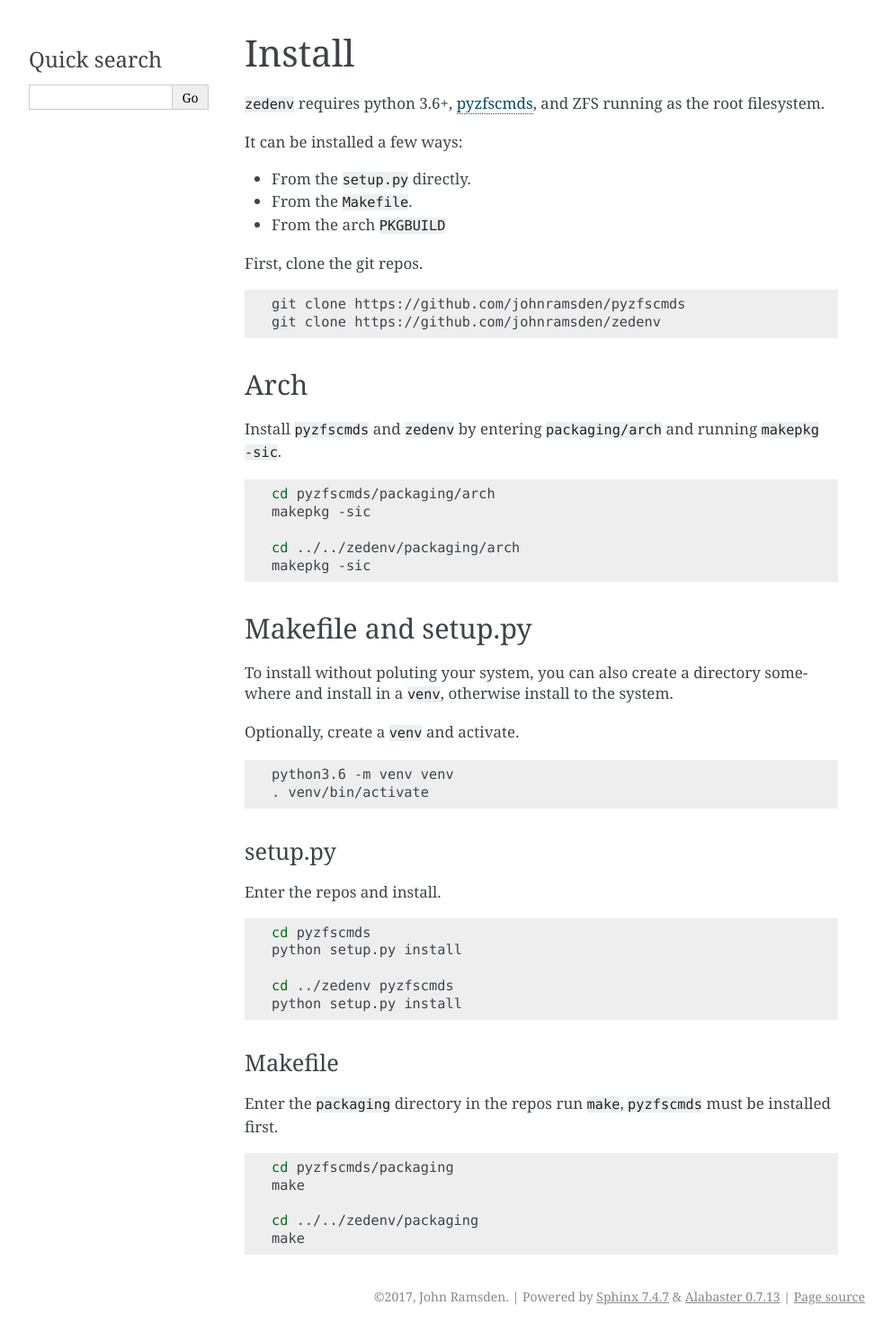
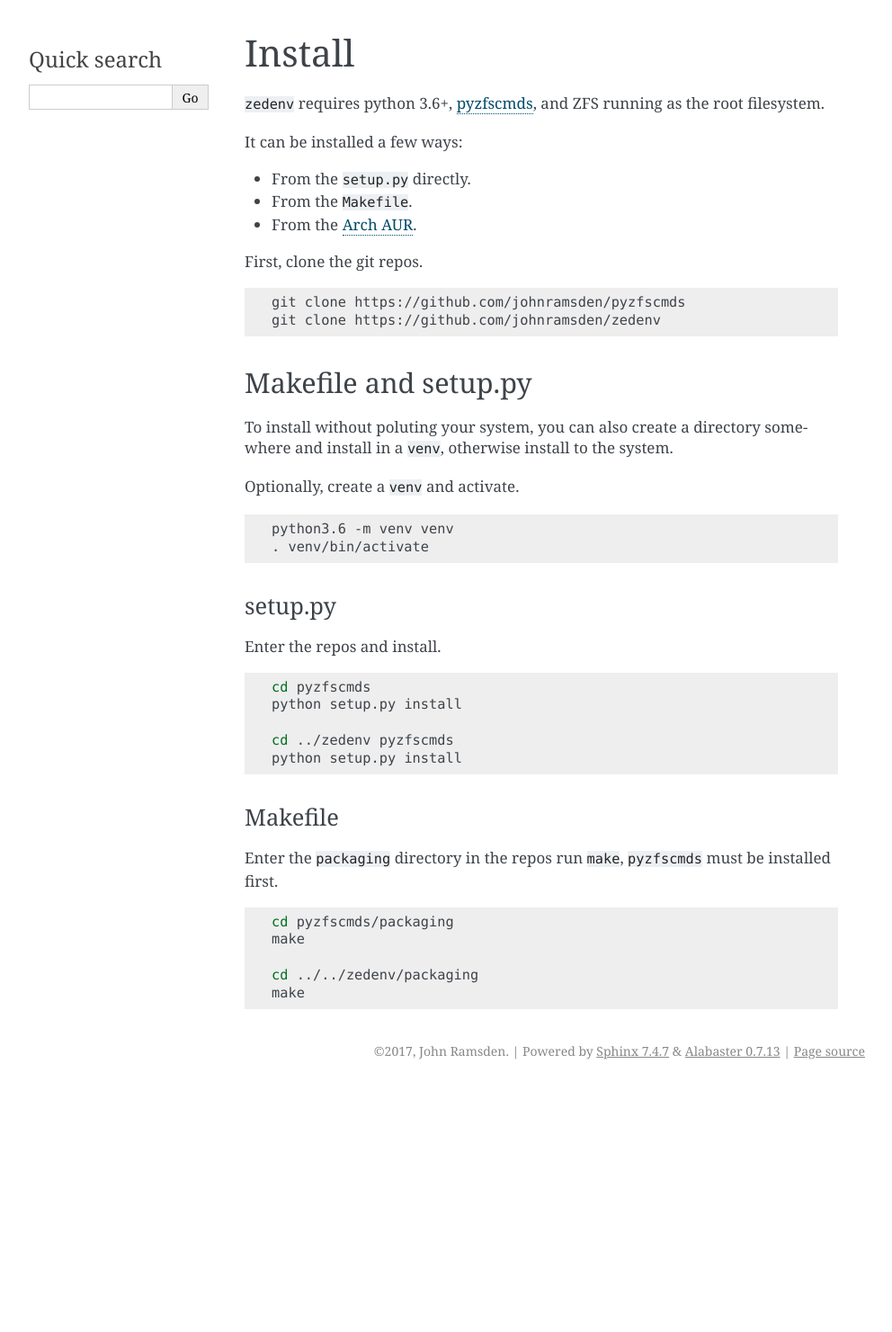
Before and after one commit to johnramsden/zedenv, a Sphinx documentation site: the page built from doc/source/install.rst, in a window 1280 px wide. Shown: the whole page at 90% size, without its empty margins (148-1140 px from the left). Built offline with Sphinx 7.4.7, drawn with Linux system fonts in a browser that asks for light colours; after the commit the page ends 1208 px from its top, so only the background shows below that.

Commit message:
Add link to AUR for Arch package

```diff
--- a/doc/source/install.rst
+++ b/doc/source/install.rst
@@ -10,7 +10,7 @@ It can be installed a few ways:
 
 * From the ``setup.py`` directly.
 * From the ``Makefile``.
-* From the arch ``PKGBUILD``
+* From the `Arch AUR <https://aur.archlinux.org/packages/zedenv/>`_.
 
 First, clone the git repos.
 
@@ -18,19 +18,6 @@ First, clone the git repos.
 
     git clone https://github.com/johnramsden/pyzfscmds
     git clone https://github.com/johnramsden/zedenv
-
-Arch
-----
-
-Install ``pyzfscmds`` and ``zedenv`` by entering ``packaging/arch`` and running ``makepkg -sic``.
-
-.. code-block:: shell
-
-    cd pyzfscmds/packaging/arch
-    makepkg -sic
-
-    cd ../../zedenv/packaging/arch
-    makepkg -sic
 
 Makefile and setup.py
 ---------------------
```
Also changed, not shown: README.rst (+1 -14 lines).
